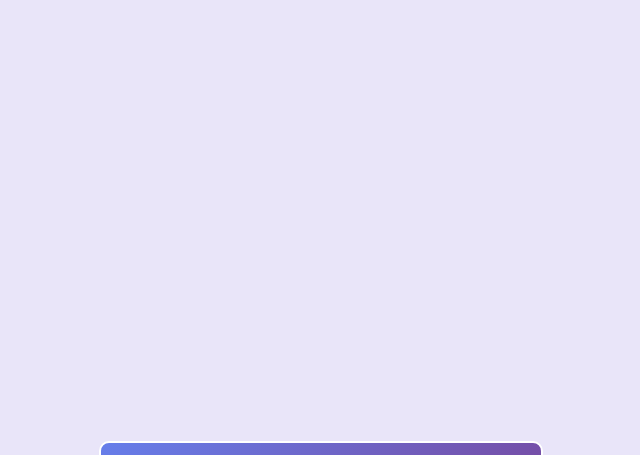
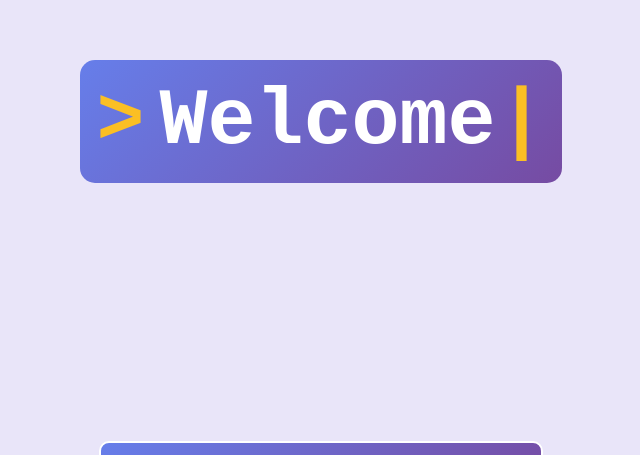
Before and after one commit to cephalee/portfolio, a React (Vite) app: page / in a window 1280 px wide. Shown: the part 287-742 px from the top of the page, without its empty margins (319-959 px from the left). Built offline with nearby package versions, Linux system fonts and the light colour scheme.

Commit message:
style: Changement de valeur pour certaines variable

```diff
--- a/src/index.css
+++ b/src/index.css
@@ -50,7 +50,7 @@ section {
 }
 
 #acceuil{
-    height: 100rem;
+    height: 100vh;
 }
 #acceuil h1 {
   font-size: 5rem;
```
